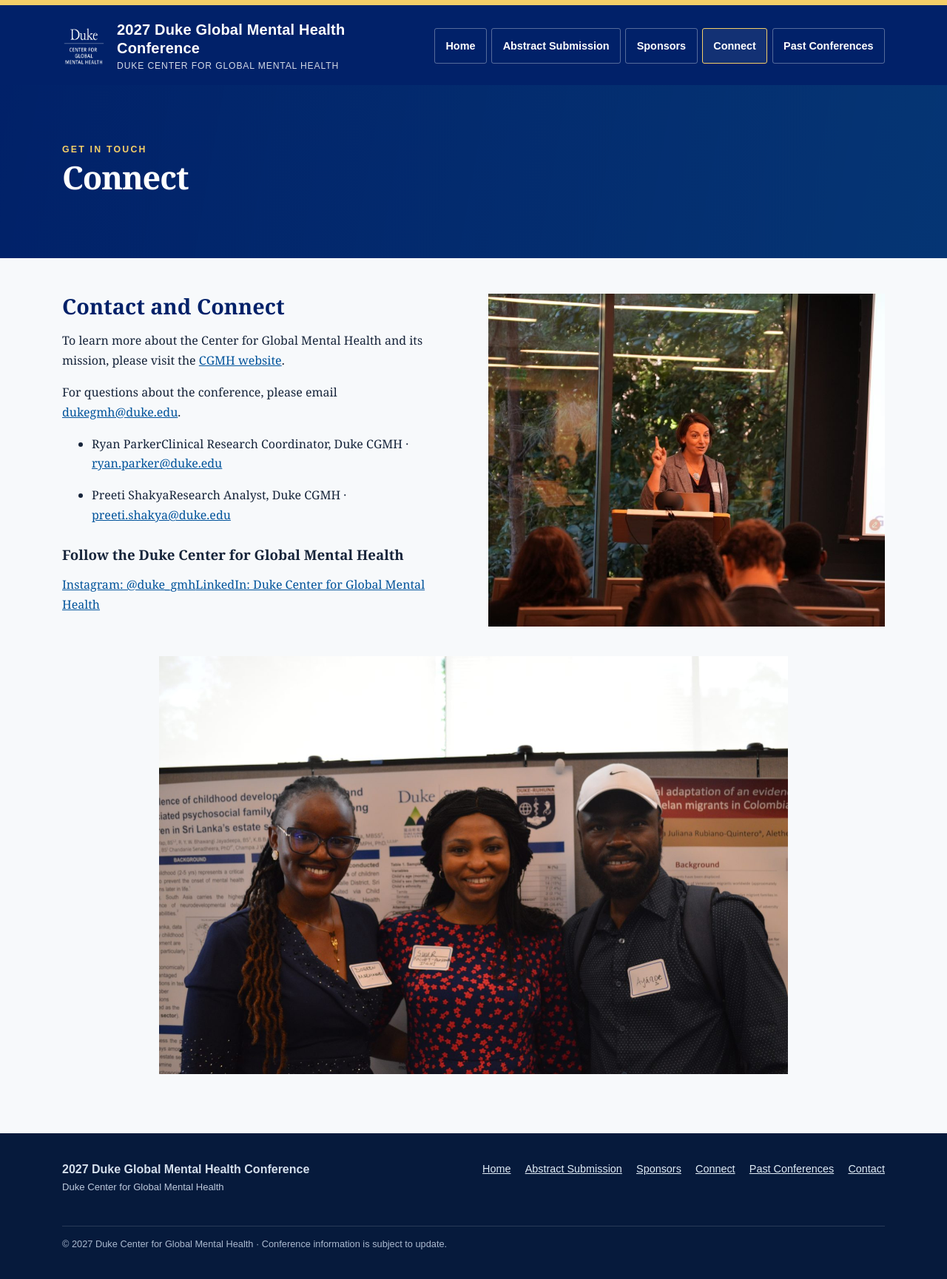
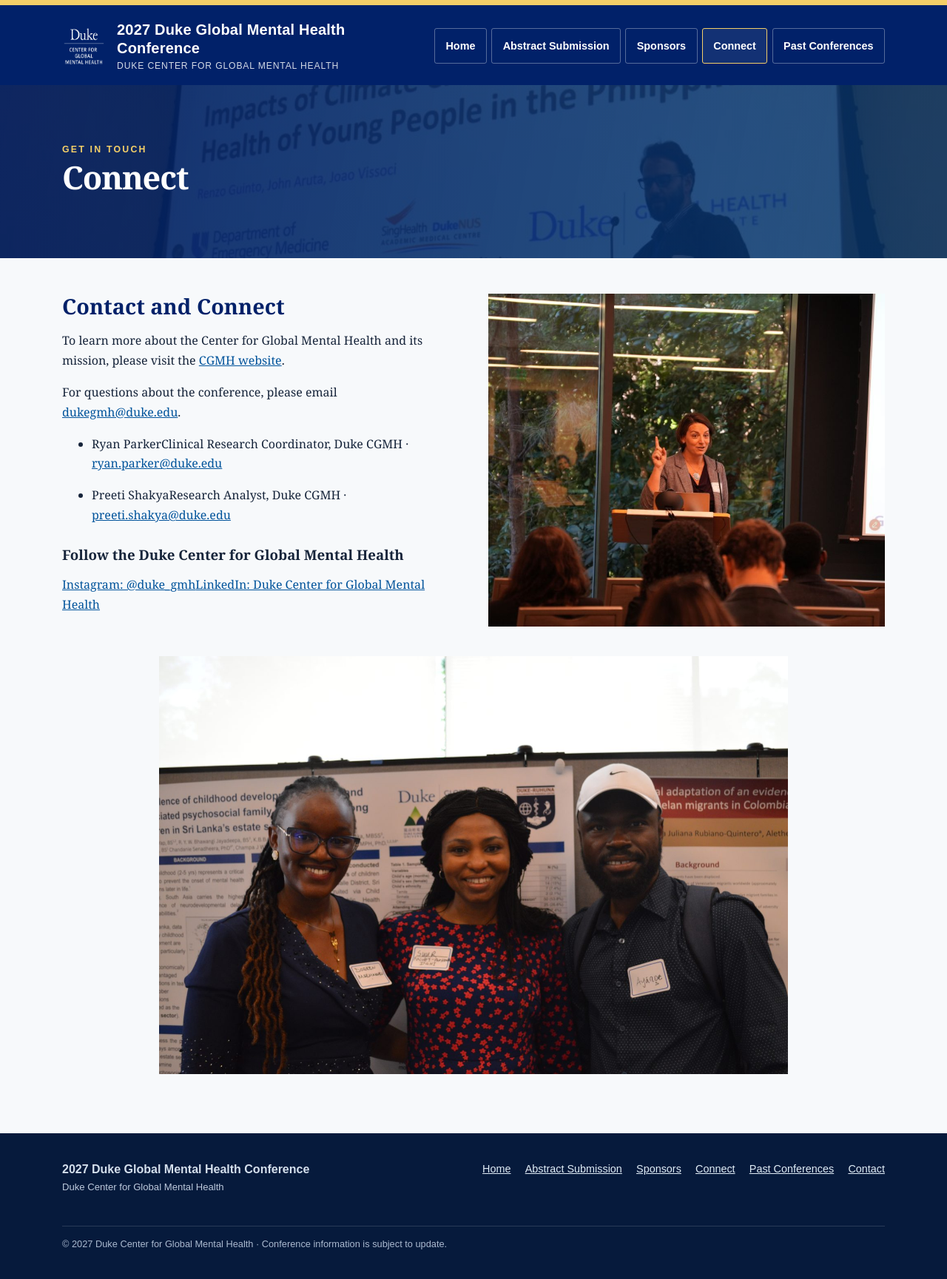
Before and after one commit to Duke-CGMH/dukegmhconference2027, a Jekyll site: the page built from connect.html, in a window 1280 px wide. Shown: the whole page at 74% size. Built offline with Jekyll 4.4.1, drawn with Linux system fonts in a browser that asks for light colours.

Commit message:
Update _data/cms/connect.json (via Pages CMS)

```diff
--- a/_data/cms/connect.json
+++ b/_data/cms/connect.json
@@ -1,6 +1,7 @@
 {
   "eyebrow": "Get in touch",
   "title": "Connect",
+  "title_background": "assets/images/dsc0093-1024x681.jpg",
   "cgmh_image": "assets/images/staton2025-1024x683.jpg",
   "cgmh_image_alt": "Dr. Catherine Staton at the 2025 Conference",
   "secondary_image": "assets/images/ayangeakaa2025-1536x1021-2.jpg",
```
